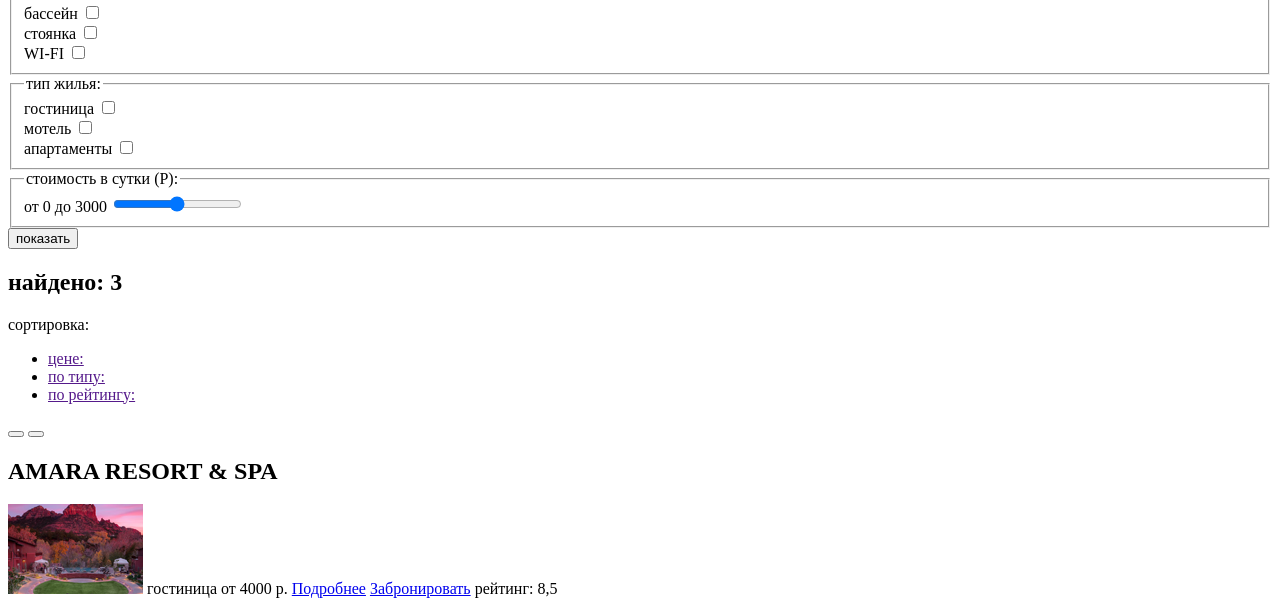
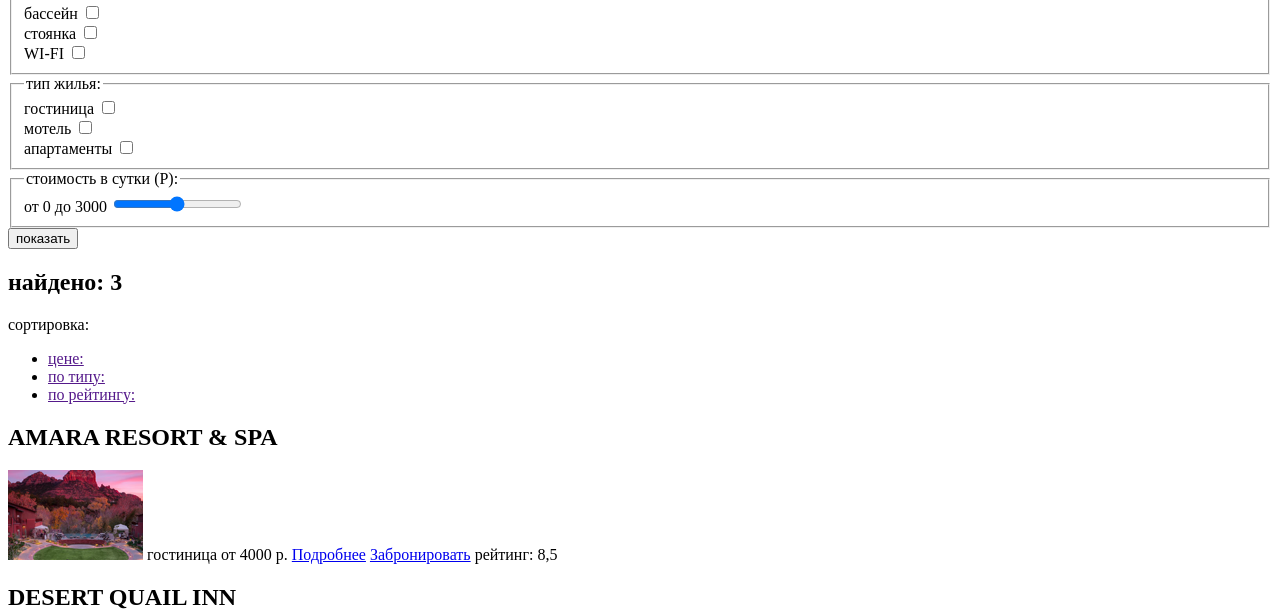
Before and after one commit to Dasha7212/1388705-sedona-28, a plain HTML site: page catalog.html in a window 1280 px wide. Shown: the part 199-810 px from the top of the page. Drawn offline with Linux system fonts and the light colour scheme.

Commit message:
Исправленное задание 2

```diff
--- a/catalog.html
+++ b/catalog.html
@@ -61,8 +61,8 @@
         <li><a href="">по типу:</a></li>
         <li><a href="">по рейтингу:</a></li>
       </ul>
-      <button type="button"></button>
-      <button type="button"></button>
+      <a href=""></a>
+      <a href=""></a>
     </section>
 
     <section>
```
